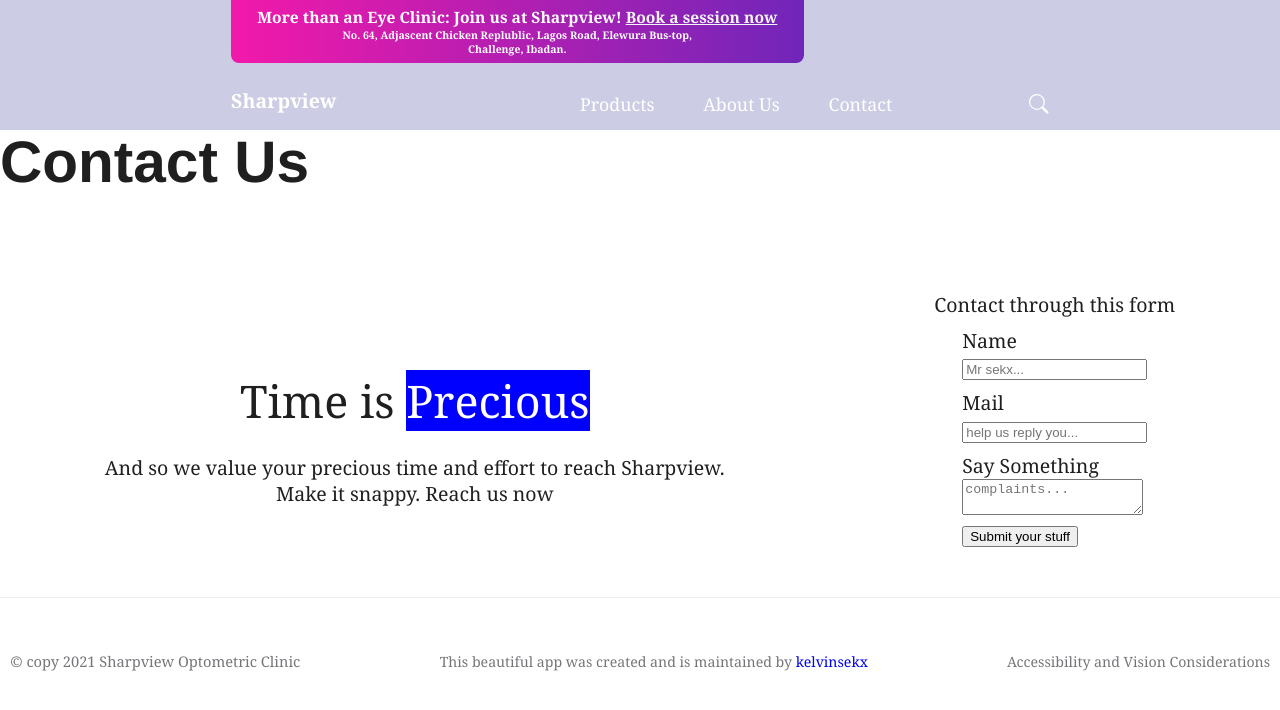
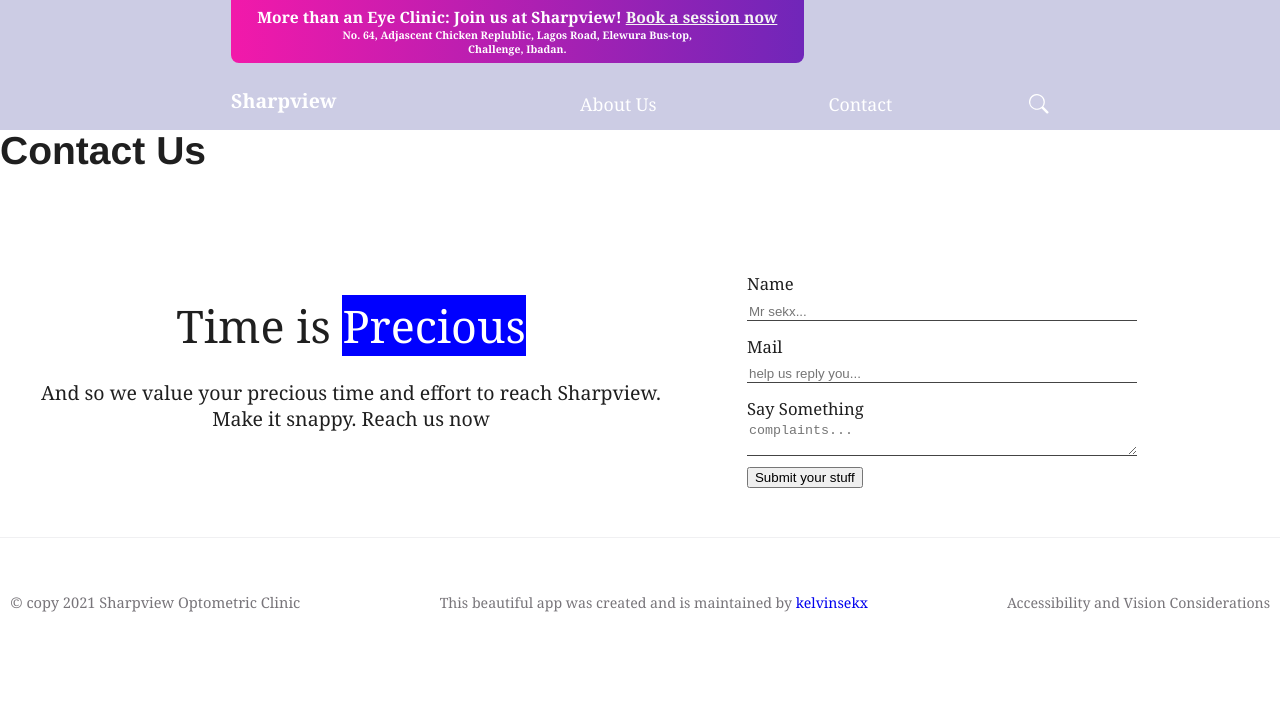
Before and after one commit to kelvinsekx/sharpview, a Gatsby site: page /contact in a window 1280 px wide. Built offline with nearby package versions, Linux system fonts and the light colour scheme; Gatsby itself is replaced by a stand-in of ours.

Commit message:
pre-production I

```diff
--- a/src/components/layout.js
+++ b/src/components/layout.js
@@ -21,7 +21,7 @@ function Layout(props) {
         <span>{toggle? 'close' : 'menu'}</span>
       </ToogleBtn>
       <div className={toggle ? "disco" : "dont-disco"}>
-        {['Products', 'About Us', 'Contact', 'Book a Session'].map(
+        {['About Us', 'Contact', 'Book a Session'].map(
           each => <MinNavLi>
           {each}
         </MinNavLi>
--- a/src/components/qfetch-css.css
+++ b/src/components/qfetch-css.css
@@ -14,14 +14,15 @@ body {
 .ctFlex{
   display: flex;
   flex-direction: column;
-  margin-top: 2rem;
+  padding-top: 2rem;
+  align-items:center;
 }
 .ctf-1{
   display: flex;
   align-items: center;
   flex-direction: column;
   text-align: center;
-  padding: 1em;
+  padding: 2em 0.8em;
 }
 
 .ctf-2{
@@ -31,15 +32,25 @@ body {
   justify-content: center;
   padding: 1em;
   border-top: 2px solid #444;
-  margin-top: 2rem;
 }
 .ctp{
   padding-top: 1.2em;
 }
 .tits{
-  padding-top: 0.5em;
+  padding-top: 0.7em;
+  width: 70vw;
 }
-@media only screen and (min-width: 588px){
+.tits>p{
+  font-size: 85.4%;
+}
+.tits>input, .tits>textarea{
+  width: 100%;
+  border: none;
+  border-bottom: 1px solid #444;
+  color: #555;
+}
+
+@media only screen and (min-width: 888px){
   .ctFlex{
     display: flex;
     flex-direction: row;
@@ -49,7 +60,7 @@ body {
     text-align: center;
     align-items: center;
     justify-content: center;
-    padding-top: 5rem;
+    padding-top: 1rem;
   }
 
   .ctf-2{
@@ -59,6 +70,14 @@ body {
     text-align: left;
     padding: 1em;
     border: none;
+  }
+  .tits{
+  padding-top: 0.7em;
+  width:25rem;
+}
+
+  .tits>input, .tits>textarea{
+    width: 80%;
   }
 }
 .dont-disco{
@@ -70,7 +89,7 @@ body {
 .disco{
   padding-top: 3rem;
 }
-@media only screen and (min-width: 899px){
+@media only screen and (min-width: 888px){
     .disco{
     display: none;
   }
@@ -96,7 +115,7 @@ picture{
   overflow: hidden;
   padding-top: 55rem;
 }
-@media only screen and (max-width: 599px){
+@media only screen and (max-width: 888px){
   .gatsby-image-wrapper{
     padding-top: 18rem;
 }
--- a/src/components/sundries.js
+++ b/src/components/sundries.js
@@ -40,7 +40,6 @@ export const Header = () => (
 
       <StyledBannerULDiv>
         <StyledBannerUL>
-          <li><Link to="/products">Products</Link></li>
           <li><Link to="/about">About Us</Link></li>
           <li><Link to="/contact">Contact</Link></li>
         </StyledBannerUL>
--- a/src/pages/contact.js
+++ b/src/pages/contact.js
@@ -5,14 +5,13 @@ import Layout from '../components/layout'
 export default function Contact () {
     return (
         <Layout>
-            <h1 style={{fontSize: '300%'}}>Contact Us</h1>
+            <h1>Contact Us</h1>
             <div className='ctFlex'>
                 <div className="ctf-1">
                     <div style={{fontSize: '230%'}}>Time is <span style={{backgroundColor: 'blue', color: 'white'}}>Precious</span></div>
                     <div className='ctp'><p>And so we value your precious time and effort to reach Sharpview.</p><p>Make it snappy. Reach us now</p></div>
                 </div>
                 <div className="ctf-2">
-                    <div>Contact through this form</div>
                     <div>
                         <div className="tits">
                         <p>Name</p>
```
Also changed, not shown: src/components/styledcomponents/a.styled.js (+6 -7 lines), src/pages/about.js (+19 -1 lines).
